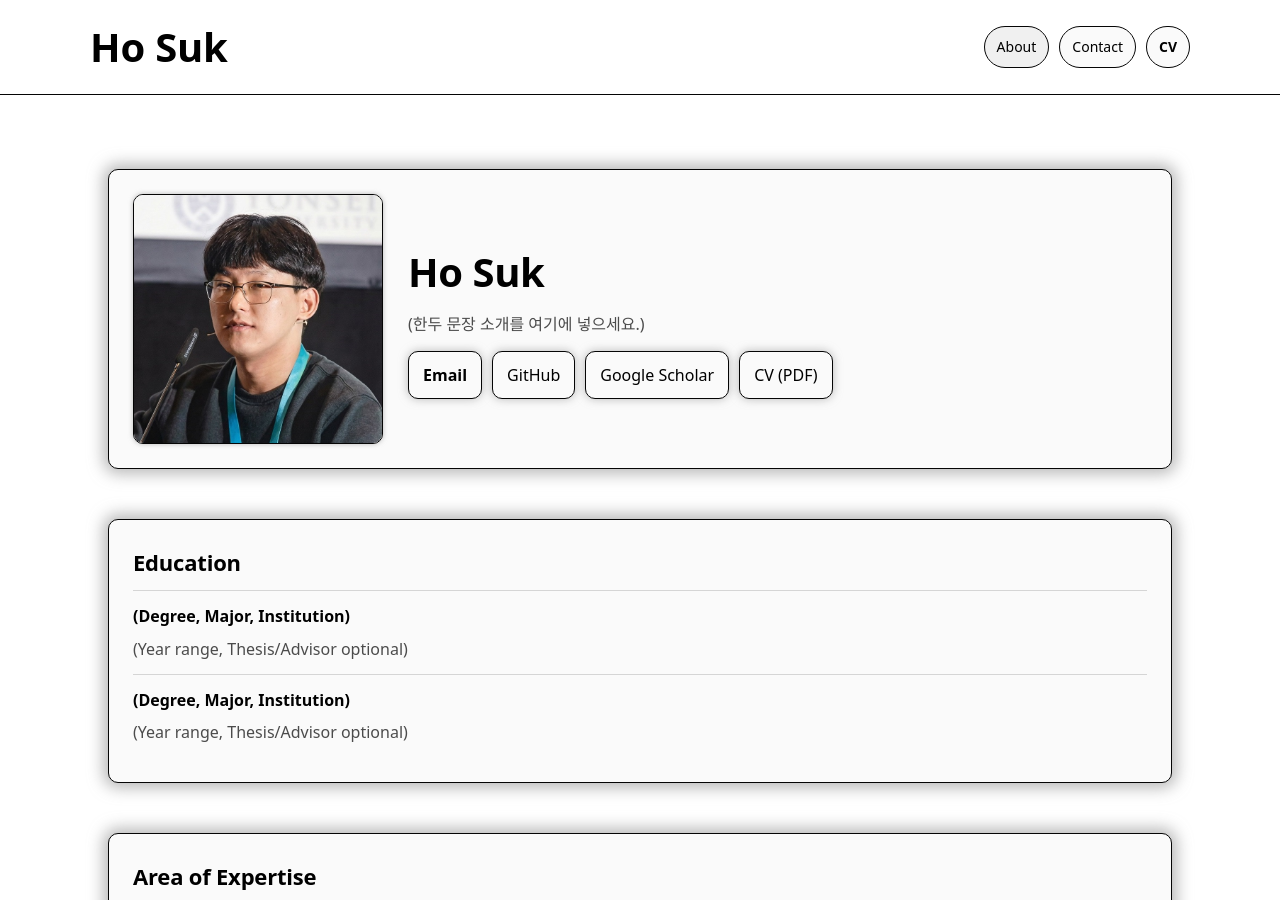
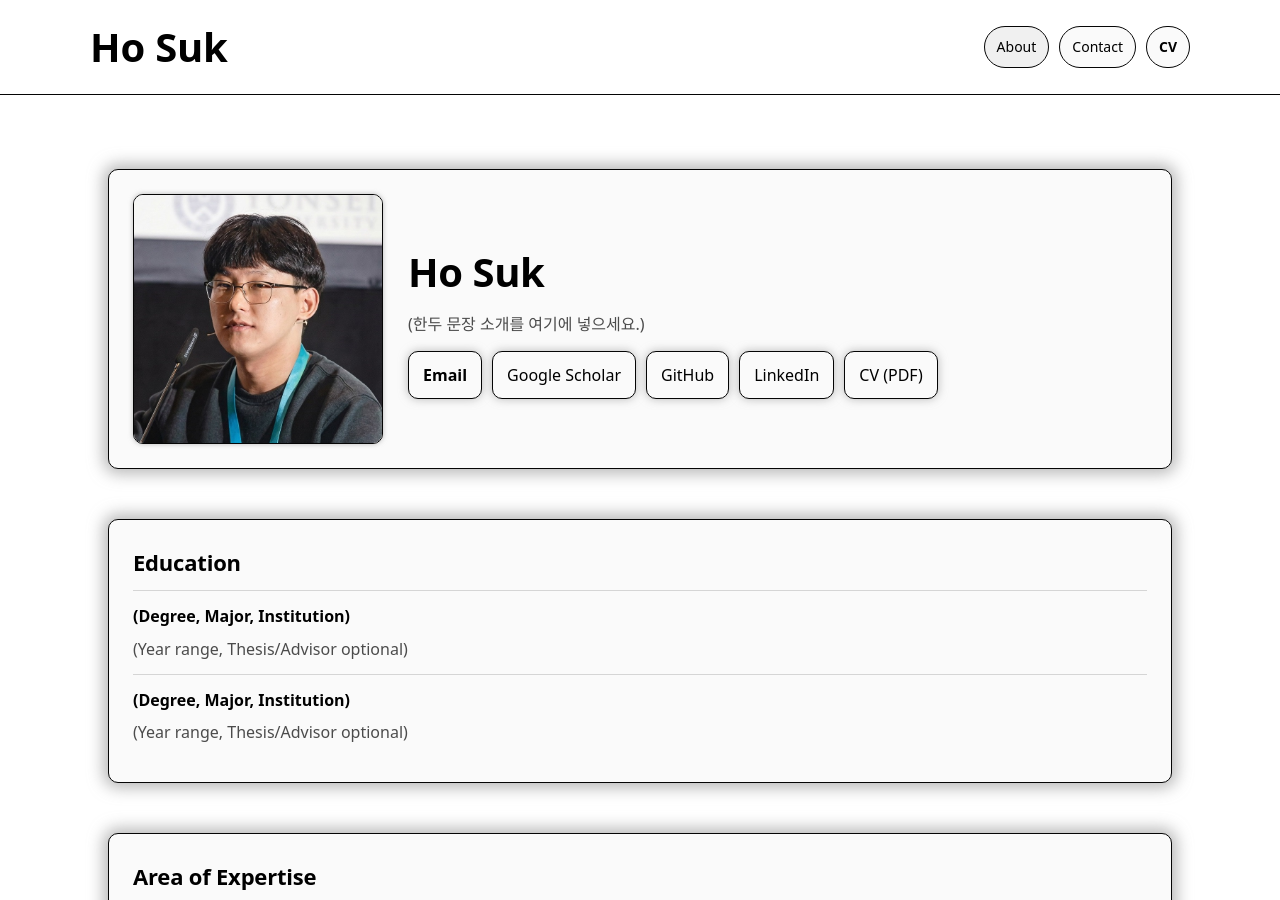
Before and after one commit to ho-suk-93/ho-suk-93.github.io, a Jekyll site: the page built from index.md, in a window 1280 px wide and 900 px high. Built offline with Jekyll 4.4.1, drawn with Linux system fonts in a browser that asks for light colours.

Commit message:
Update index.md

```diff
--- a/index.md
+++ b/index.md
@@ -18,8 +18,9 @@ description: "Ho Suk personal website"
 
         <div class="actions">
           <a class="btn primary" href="mailto:{{ site.social.email }}">Email</a>
+          <a class="btn" href="{{ site.social.scholar }}">Google Scholar</a>
           <a class="btn" href="https://github.com/{{ site.social.github }}">GitHub</a>
-          <a class="btn" href="{{ site.social.scholar }}">Google Scholar</a>
+          <a class="btn" href="{{ site.social.linkedin }}">LinkedIn</a>
           <a class="btn" href="{{ '/assets/cv/CV.pdf' | relative_url }}">CV (PDF)</a>
         </div>
       </div>
```
